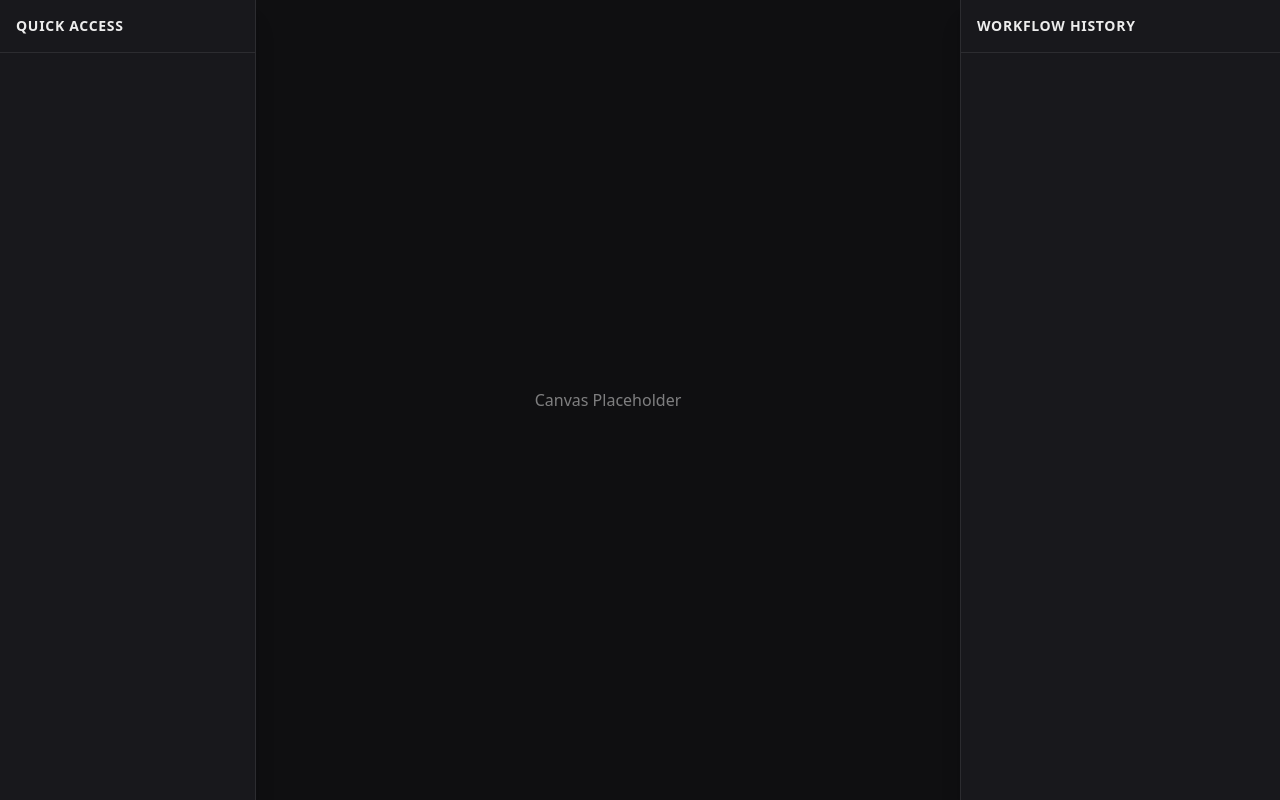
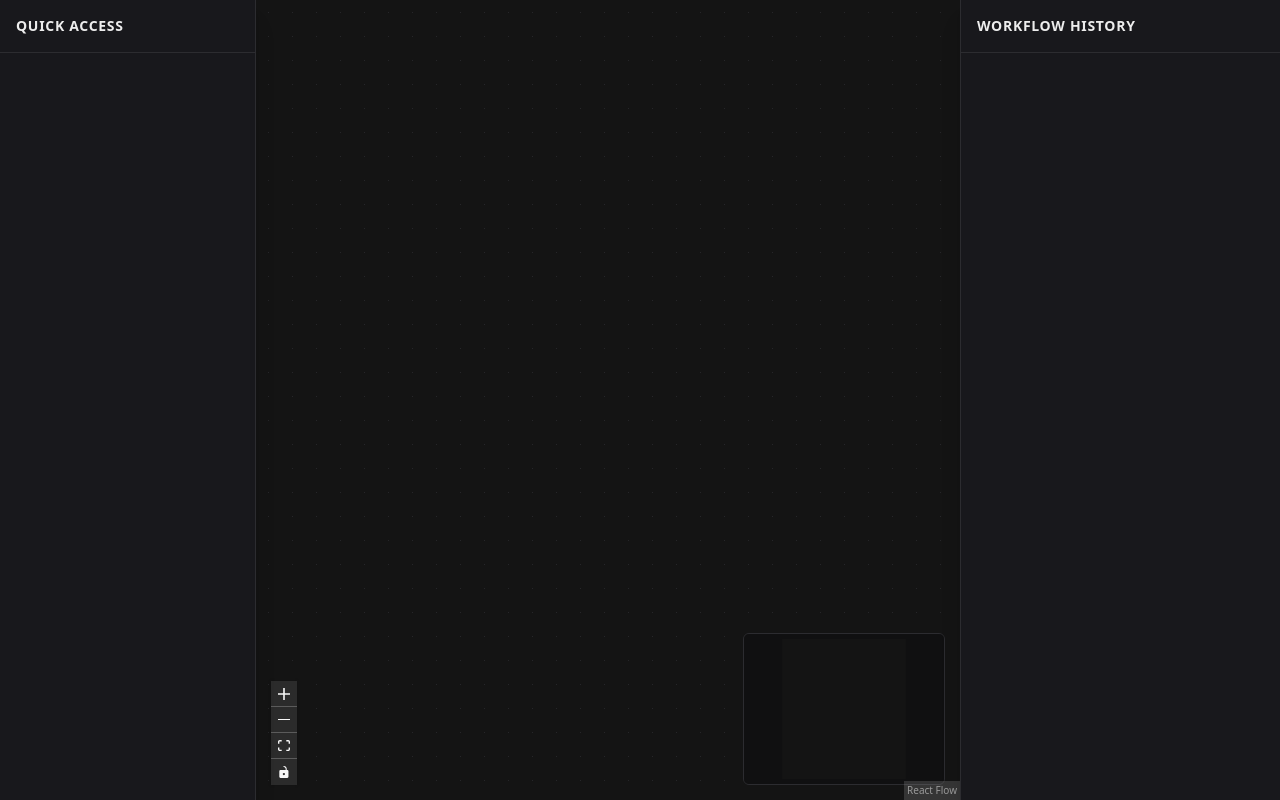
Before and after one commit to sobhit1/NextFlow, a Next.js app: page / in a window 1280 px wide. Built offline with nearby package versions, Linux system fonts and the light colour scheme.

Commit message:
feat: integrate React Flow with grid, zoom, and minimap

```diff
--- a/package.json
+++ b/package.json
@@ -9,6 +9,7 @@
     "lint": "eslint"
   },
   "dependencies": {
+    "@xyflow/react": "^12.10.1",
     "next": "16.2.0",
     "react": "19.2.4",
     "react-dom": "19.2.4"
--- a/src/app/(dashboard)/page.tsx
+++ b/src/app/(dashboard)/page.tsx
@@ -1,9 +1,9 @@
+import Canvas from "@/components/workflow/Canvas";
+
 export default function WorkflowPage() {
   return (
     <div className="w-full h-full relative">
-      <div className="absolute inset-0 flex items-center justify-center text-[var(--color-foreground)] opacity-50">
-        Canvas Placeholder
-      </div>
+      <Canvas />
     </div>
   );
 }
--- /dev/null
+++ b/src/components/workflow/Canvas.tsx
@@ -0,0 +1,57 @@
+"use client";
+
+import { useCallback } from "react";
+import {
+  ReactFlow,
+  Background,
+  Controls,
+  MiniMap,
+  useNodesState,
+  useEdgesState,
+  addEdge,
+  Connection,
+  Edge,
+  BackgroundVariant,
+} from "@xyflow/react";
+import "@xyflow/react/dist/style.css";
+
+const initialNodes = [];
+const initialEdges = [];
+
+export default function Canvas() {
+  const [nodes, setNodes, onNodesChange] = useNodesState(initialNodes);
+  const [edges, setEdges, onEdgesChange] = useEdgesState(initialEdges);
+
+  const onConnect = useCallback(
+    (params: Connection | Edge) => setEdges((eds) => addEdge(params, eds)),
+    [setEdges]
+  );
+
+  return (
+    <div className="w-full h-full">
+      <ReactFlow
+        nodes={nodes}
+        edges={edges}
+        onNodesChange={onNodesChange}
+        onEdgesChange={onEdgesChange}
+        onConnect={onConnect}
+        fitView
+        colorMode="dark"
+        minZoom={0.1}
+        maxZoom={1.5}
+      >
+        <Background variant={BackgroundVariant.Dots} gap={24} size={1} color="var(--color-card-border)" />
+        <Controls
+          className="bg-[var(--color-card-background)] border-[var(--color-card-border)] fill-[var(--color-foreground)]"
+        />
+        <MiniMap
+          zoomable
+          pannable
+          nodeColor="var(--color-node-bg)"
+          maskColor="rgba(15, 15, 17, 0.7)"
+          className="bg-[var(--color-card-background)] border border-[var(--color-card-border)] rounded-md overflow-hidden"
+        />
+      </ReactFlow>
+    </div>
+  );
+}
```
Also changed, not shown: 1 other file (tests, documents, lock files or other folders).
